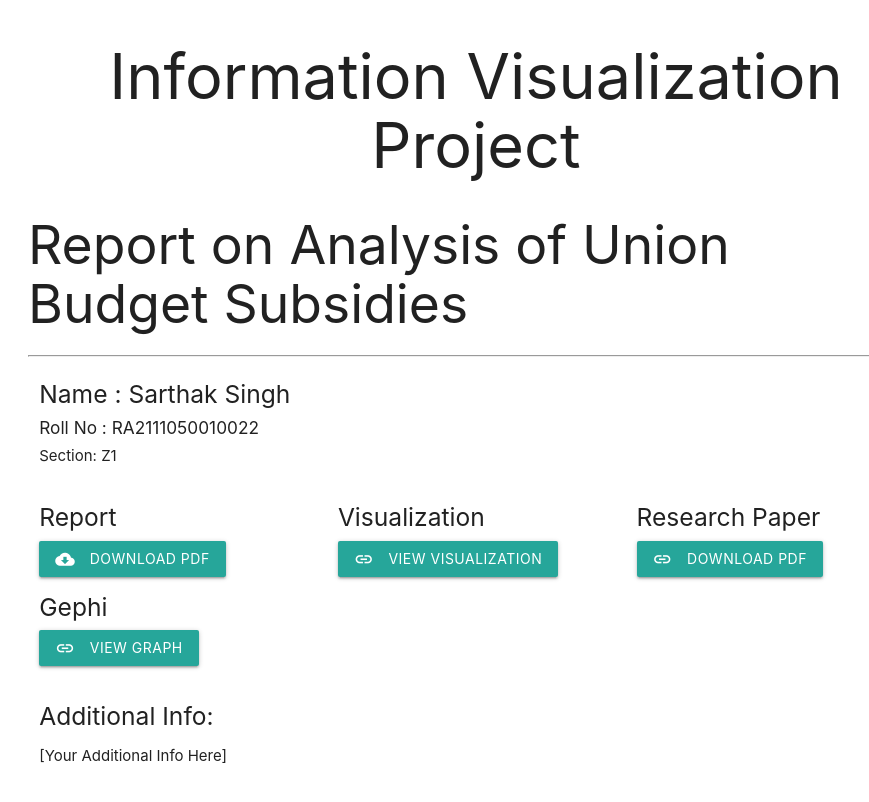
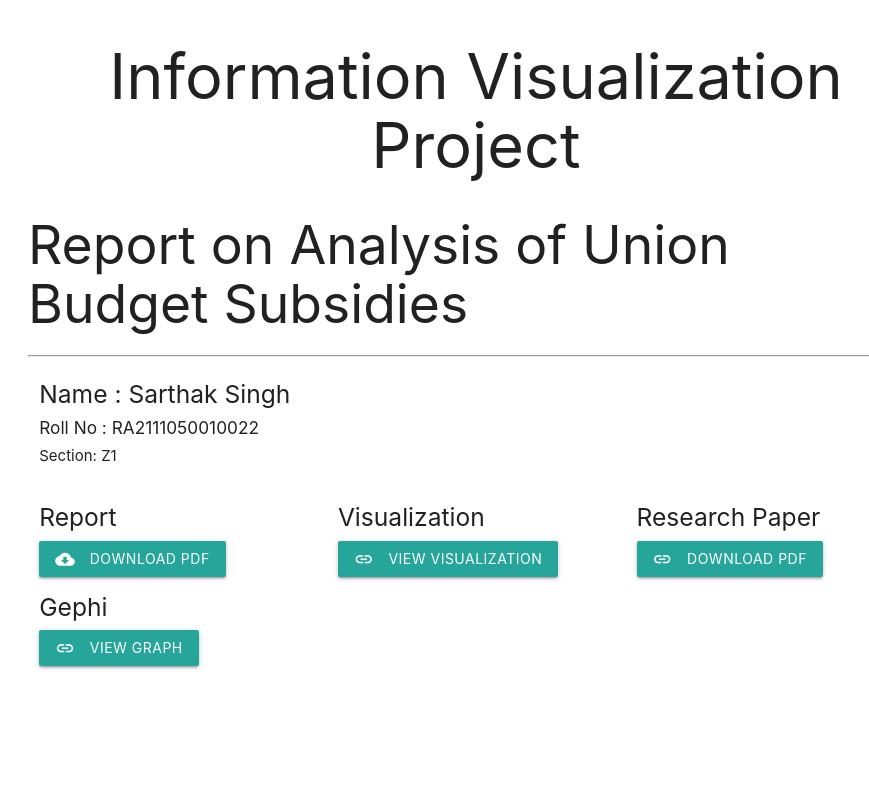
Before and after one commit to sa6212/infoviz, a plain HTML site: page index.html in a window 1280 px wide. Shown: the whole page, without its empty margins (164-1033 px from the left). Drawn offline with nearby package versions, Linux system fonts and the light colour scheme.

Commit message:
Update index.html

```diff
--- a/index.html
+++ b/index.html
@@ -44,14 +44,7 @@
                 <h5>Gephi</h5>
                 <a href="gephi.jpeg" target="_blank" class="waves-effect waves-light btn"><i class="material-icons left">link</i>View Graph</a>
             </div>
-        </div>
 
-        <div class="row">
-            <div class="col s12">
-                <h5>Additional Info:</h5>
-                <p>[Your Additional Info Here]</p>
-            </div>
-        </div>
     </div>
 
     <!-- Materialize JS -->
```
